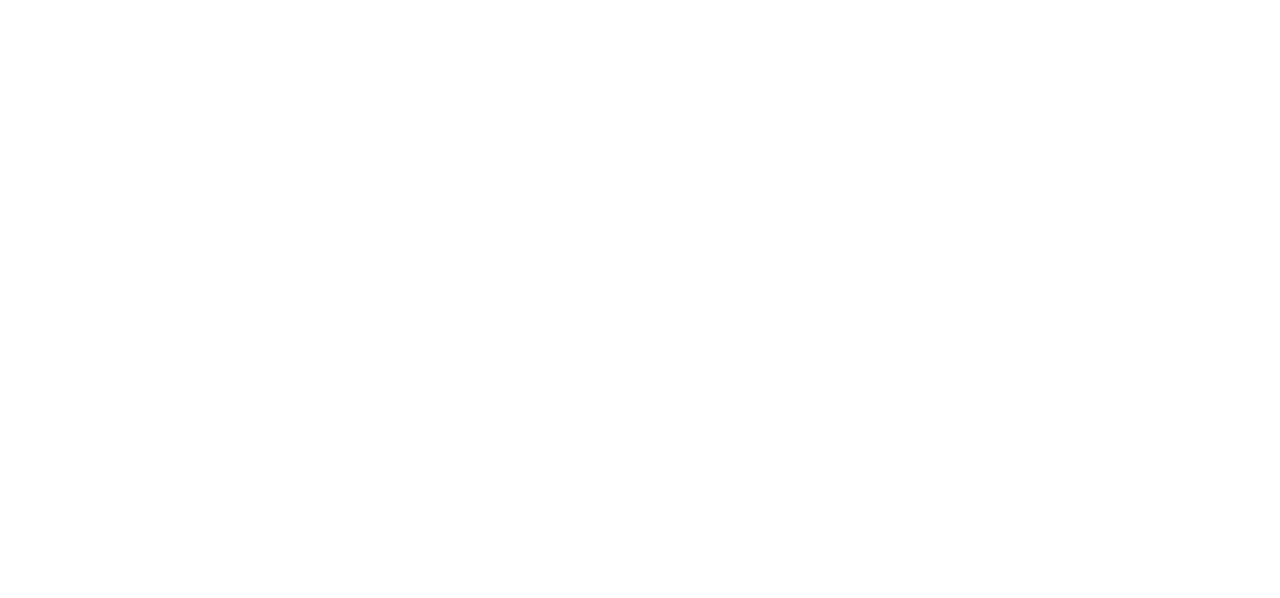
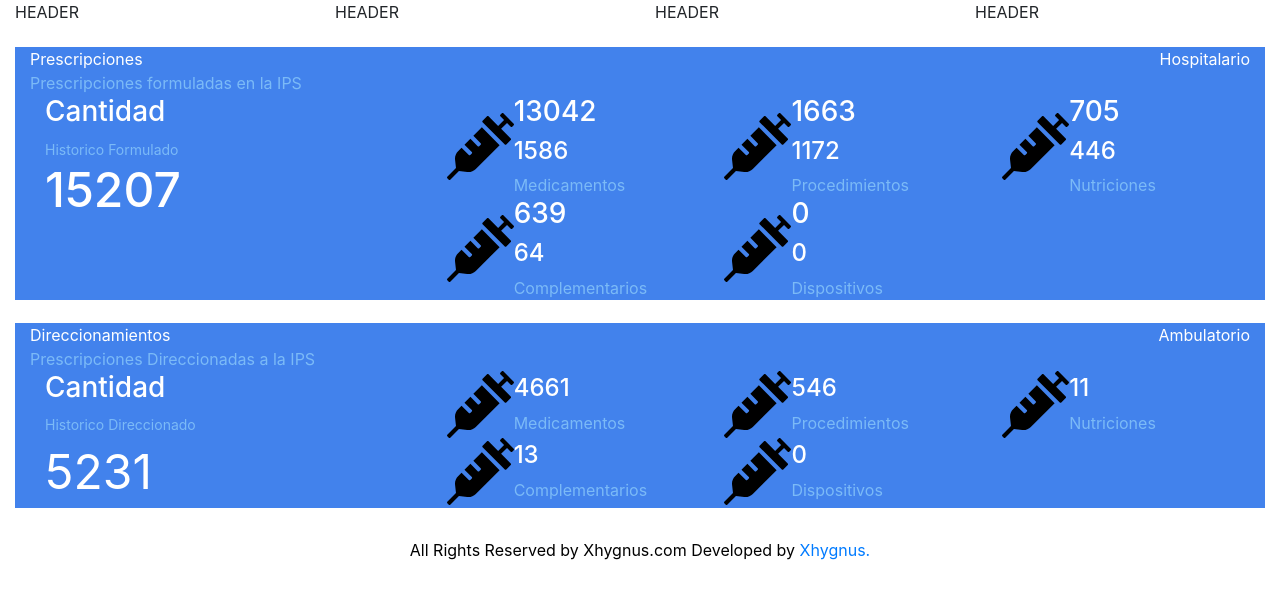
Before and after one commit to Camilo9619/SISTSADOR, a React (Create React App) app: page /Menu in a window 1280 px wide. Shown: the top 598 px of the page. Built offline with nearby package versions, Linux system fonts and the light colour scheme.

Commit message:
MOFICACION VENTANAS LOGIN Y MENU

```diff
--- a/public/index.html
+++ b/public/index.html
@@ -1,10 +1,15 @@
 <!DOCTYPE html>
 <html lang="en">
-  <head>
 
-    <title>Sador IPS</title>
-  </head>
-  <body>
-    <div id="root"></div>
-  </body>
+<head>
+  <meta charset="utf-8" />
+  <meta name="viewport" content="width=device-width, initial-scale=1, shrink-to-fit=no" />
+  <title>SADOR IPS</title>
+</head>
+
+<body>
+  <div id="app"></div>
+  <div id="modal"></div>
+</body>
+
 </html>
--- /dev/null
+++ b/src/components/App.js
@@ -0,0 +1,22 @@
+import React from 'react';
+import { BrowserRouter, Switch, Route } from 'react-router-dom';
+import Login from '../pages/Login';
+import Layout from './Layout';
+import Menu from '../pages/Menu';
+import centro from './centro';
+import encabezado from './encabezado';
+import formulario_login from './formulario_login';
+import texto_login from './texto_login';
+function App() {
+  return (
+    <BrowserRouter>
+      <Layout>
+        <Switch>
+          <Route exact path="/" component={Login}/>
+          <Route exact path="/Menu" component={centro}/>
+        </Switch>
+      </Layout>
+    </BrowserRouter>
+  );
+}
+export default App;
--- /dev/null
+++ b/src/components/Layout.js
@@ -0,0 +1,9 @@
+import React from 'react';
+function Layout(props) {
+  return (
+    <React.Fragment>
+      {props.children}
+    </React.Fragment>
+  );
+}
+export default Layout;
--- a/src/components/centro.js
+++ b/src/components/centro.js
@@ -1,10 +1,12 @@
 import React, { Component } from 'react';
 import 'bootstrap/dist/css/bootstrap.min.css';
+import {BrowserRouter, Switch, Route} from 'react-router-dom';
 import '../css/centro.css';
 import imagen1 from '../images/jeringa.svg';
 class centro extends Component {
     render() {
         return (
+            <div>
                 <div>
                     <div className="container-fluid">
                         <div class="parte-superior">
@@ -20,6 +22,7 @@
                                 </div>
                                 <div className="col-3">
                                     <span>HEADER</span>
+                                </div>
                             </div>
                         </div>
                     </div>
@@ -58,7 +61,7 @@
                                     <div className="col-sm-12 col-md-4">
                                         <div className="info d-flex align-items-center">
                                             <div className="m-r-10">
-                                                <i className="mdi mdi-needle text-white display-5 op-5"><img className="imagen-1"src={imagen1}/></i>
+                                                <img className="imagen-1"src={imagen1}/>
                                             </div>
                                             <div>
                                                 <h3 className="texto-blanco">13042</h3>
@@ -70,7 +73,7 @@
                                     <div className="col-sm-12 col-md-4">
                                         <div className="info d-flex align-items-center">
                                             <div className="m-r-10">
-                                                <i className="mdi mdi-needle text-white display-5 op-5"><img className="imagen-1"src={imagen1}/></i>
+                                                <img className="imagen-1"src={imagen1}/>
                                             </div>
                                             <div>
                                                 <h3 className="texto-blanco">1663</h3>
@@ -82,7 +85,7 @@
                                     <div className="col-sm-12 col-md-4">
                                         <div className="info d-flex align-items-center">
                                             <div className="m-r-10">
-                                                <i className="mdi mdi-needle text-white display-5 op-5"><img className="imagen-1"src={imagen1}/></i>
+                                               <img className="imagen-1"src={imagen1}/>
                                             </div>
                                             <div>
                                                 <h3 className="texto-blanco">705</h3>
@@ -94,7 +97,7 @@
                                     <div className="col-sm-12 col-md-4">
                                         <div className="info d-flex align-items-center">
                                             <div className="m-r-10">
-                                                <i className="mdi mdi-needle text-white display-5 op-5"><img className="imagen-1"src={imagen1}/></i>
+                                                <img className="imagen-1"src={imagen1}/>
                                             </div>
                                             <div>
                                                 <h3 className="texto-blanco">639</h3>
@@ -106,7 +109,7 @@
                                     <div className="col-sm-12 col-md-4">
                                         <div className="info d-flex align-items-center">
                                             <div className="m-r-10">
-                                                <i className="mdi mdi-needle text-white display-5 op-5"><img className="imagen-1"src={imagen1}/></i>
+                                                <img className="imagen-1"src={imagen1}/>
                                             </div>
                                             <div>
                                                 <h3 className="texto-blanco">0</h3>
@@ -152,7 +155,7 @@
                                     <div className="col-sm-12 col-md-4">
                                         <div className="info d-flex align-items-center">
                                             <div className="m-r-10">
-                                                <i className="mdi mdi-needle text-white display-5 op-5"><img className="imagen-1"src={imagen1}/></i>
+                                                <img className="imagen-1"src={imagen1}/>
                                             </div>
                                             <div>
                                                 <h4 className="texto-blanco">4661</h4>
@@ -209,8 +212,10 @@
                         </div>
                     </div>
                 </div>
+                <div>
                     <div className="parte-inferior">
                         <span>All Rights Reserved by Xhygnus.com Developed by<a href="https://www.xhygnus.com/pweb/"> Xhygnus.</a></span>
+                    </div>
                 </div>
             </div>
         );
--- a/src/components/formulario_login.js
+++ b/src/components/formulario_login.js
@@ -1,7 +1,7 @@
 import React, { Component } from 'react';
 import '../css/Formulario-Login.css';
 import 'bootstrap/dist/css/bootstrap.min.css';
-import { BrowserRouter as Router, Route, Link, Switch } from 'react-router-dom';
+import { BrowserRouter as Router, Route, Link} from 'react-router-dom';
 import Menu from '../pages/Menu';
 import centro from './centro';
 
@@ -33,12 +33,9 @@
                                             onChange={this.handleChange}
                                         />
                                         <br/>
-                                        <Router>
-                                            <Link to="/centro"><button onclick className="boton-login" target="_blank" >Iniciar Sesión</button></Link>
-                                            <Switch>
-                                                <Route exact path="/centro" component={centro}/>
-                                            </Switch>
-                                        </Router>
+                                        <Link className="boton-login" target="_blank" to="/Menu">
+                                                Iniciar Sesion
+                                        </Link>
                                         <div className="enlace">
                                             <a href="/">¿Olvidaste tu contraseña?</a>
                                         </div>
--- a/src/pages/Login.js
+++ b/src/pages/Login.js
@@ -1,15 +1,20 @@
 import React, { Component } from 'react';
 import {BrowserRouter} from 'react-router-dom';
 import formulario_login from '../components/formulario_login';
+import abajo from '../components/abajo';
 import texto_login from '../components/texto_login';
 import { BrowserRouter as Router, Route, Link, Switch } from 'react-router-dom';
-import Menu from './Menu';
 import '../css/login.css'
 import 'bootstrap/dist/css/bootstrap.min.css';
+import centro from '../components/centro';
 class Login extends Component {
     render() {
         return (
             <div>
+                <abajo/>
+                <centro/>
+                <formulario_login></formulario_login>
+                <texto_login></texto_login>
                 <div className="color-fondo">
                     <div className="container-fluid">
                         <div className="row">
--- a/src/pages/Menu.js
+++ b/src/pages/Menu.js
@@ -1,32 +1,20 @@
 import React, { Component } from 'react';
 import centro from '../components/centro';
 import '../css/menu.css';
-import {BrowserRouter, Switch, Route} from 'react-router-dom';
+import {BrowserRouter, Switch, Link,Route} from 'react-router-dom';
+import 'bootstrap/dist/css/bootstrap.min.css';
+
+
+import abajo from '../components/abajo';
 import encabezado from '../components/encabezado';
-import abajo from '../components/abajo';
 class Menu extends Component {
     render() {
         return (
             <div>
-                <div>
-                    <BrowserRouter>
-                        <Switch>
-                            <Route exact path="/" component={encabezado}/>
-                        </Switch>
-                    </BrowserRouter>
-                    <encabezado/>
-                </div>
                 <div className="fondo-parte">
                     <BrowserRouter>
                         <Switch>
-                            <Route exact path="/" component={centro}/>
-                        </Switch>
-                    </BrowserRouter>
-                </div>
-                <div>
-                    <BrowserRouter>
-                        <Switch>
-                            <Route exact path="/" component={abajo}/>
+                                <Route exact path="/" component={centro}/>
                         </Switch>
                     </BrowserRouter>
                 </div>
--- a/src/routes/Routes.js
+++ /dev/null
@@ -1,18 +0,0 @@
-import React from 'react';
-import {BrowserRouter, Switch, Route} from 'react-router-dom';
-import formulario_login from '../components/formulario_login';
-import Login from '../pages/Login';
-import Menu from '../pages/Menu';
-
-
-
-function Routes() {
-  return (
-    <BrowserRouter>
-      <Switch>
-        <Route exact path="/" component={Login}/>
-      </Switch>
-    </BrowserRouter>
-  );
-}
-export default Routes;
```
Also changed, not shown: src/index.js (+6 -41 lines). Lines whose indentation alone changed are shown as unchanged.
